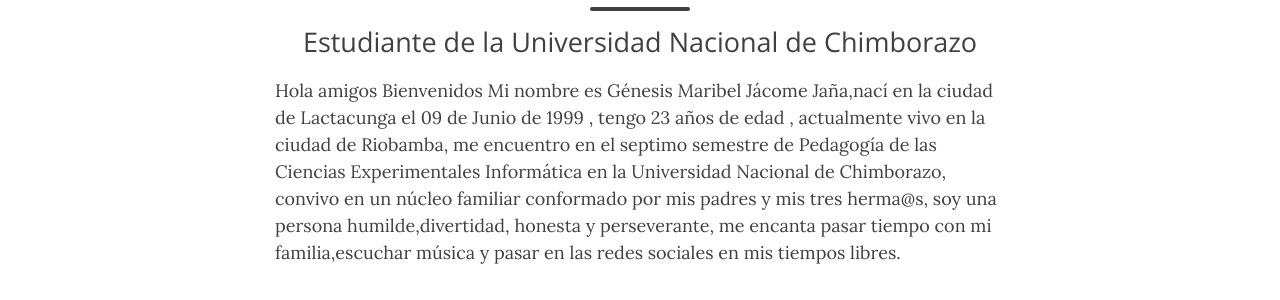
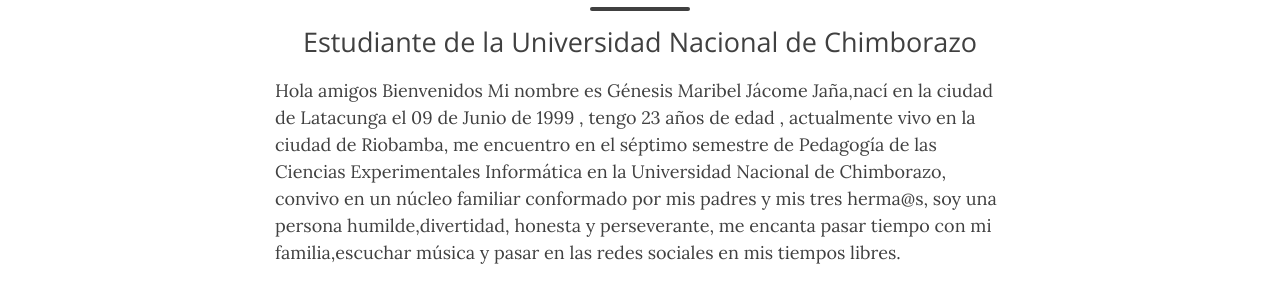
Before and after one commit to gmaribelj/gmaribelj.github.io, a Jekyll site: the page built from index.html, in a window 1280 px wide and 900 px high. Shown: the part 315-615 px from the top of the window. Built offline with Jekyll 4.4.1, drawn with Linux system fonts in a browser that asks for light colours; nearby versions of some CDN libraries; the list of posts is cut into pages by our own code; comment, search, counter and statistics services are not loaded.

Commit message:
Update index.html

```diff
--- a/index.html
+++ b/index.html
@@ -5,4 +5,4 @@
 ---
 
 
-Hola amigos Bienvenidos Mi nombre es Génesis Maribel Jácome Jaña,nací en la ciudad de Lactacunga el 09 de Junio de 1999 , tengo 23 años de edad , actualmente vivo en la ciudad de Riobamba, me encuentro en el septimo semestre de Pedagogía de las Ciencias Experimentales Informática en la Universidad Nacional de Chimborazo, convivo en un núcleo familiar conformado por mis padres y mis tres herma@s, soy una persona humilde,divertidad, honesta y perseverante, me encanta pasar tiempo con mi familia,escuchar música y pasar en las redes sociales en mis tiempos libres.
+Hola amigos Bienvenidos Mi nombre es Génesis Maribel Jácome Jaña,nací en la ciudad de Latacunga el 09 de Junio de 1999 , tengo 23 años de edad , actualmente vivo en la ciudad de Riobamba, me encuentro en el séptimo semestre de Pedagogía de las Ciencias Experimentales Informática en la Universidad Nacional de Chimborazo, convivo en un núcleo familiar conformado por mis padres y mis tres herma@s, soy una persona humilde,divertidad, honesta y perseverante, me encanta pasar tiempo con mi familia,escuchar música y pasar en las redes sociales en mis tiempos libres.
```
